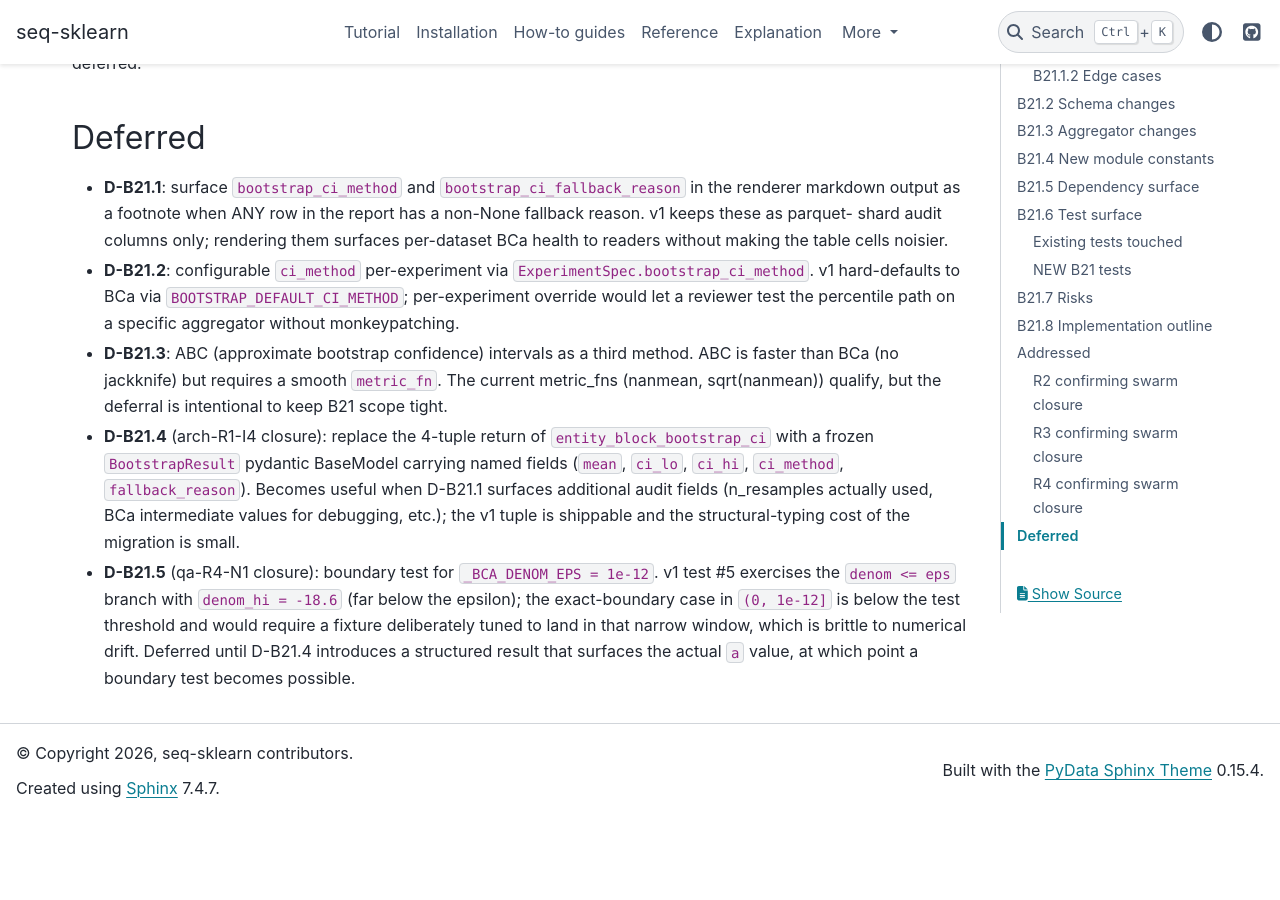
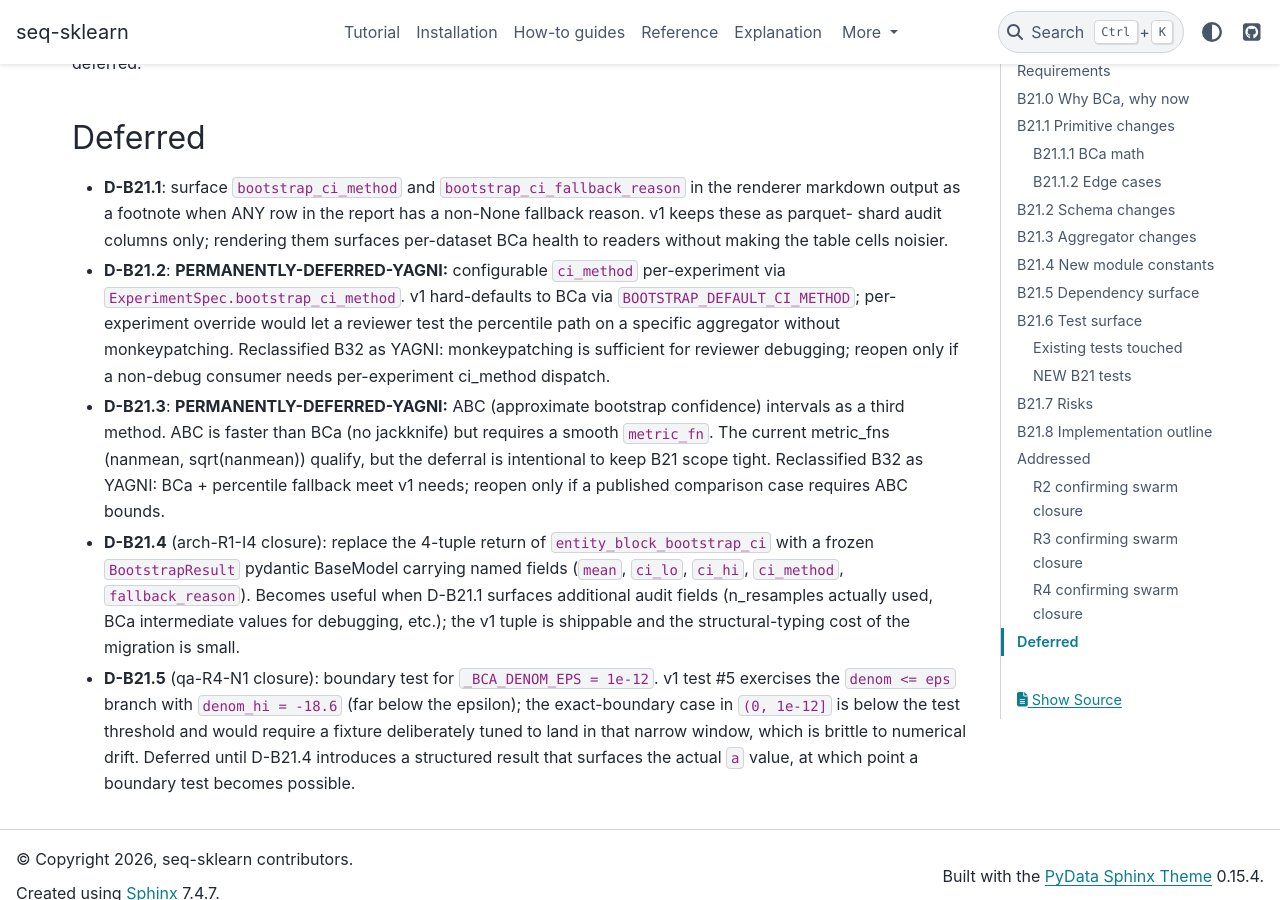
Before and after one commit to switch527/seq-sklearn, a Sphinx documentation site: the page built from docs/benchmark_suite_design_b21_delta.md, in a window 1280 px wide and 900 px high, scrolled down 20447 px. Built offline with Sphinx 7.4.7 and the PyData theme 0.15.4, drawn with Linux system fonts in a browser that asks for light colours; pages that are not in the unit, such as notebooks, are missing from menus; before the commit the page ends 21264 px from its top, so only the background shows below that.

Commit message:
docs(B32): YAGNI sweep (D-B21.2 + D-B21.3 + D-B22.4 + D-B24.2)
Reclassify 4 open deferrals as PERMANENTLY-DEFERRED-YAGNI
per CLAUDE.md "don't add features beyond what the task
requires". Each is a feature gap with no current consumer:
- D-B21.2: per-experiment ci_method dispatch (debug-only;
  monkeypatch suffices).
- D-B21.3: ABC bootstrap method (BCa + percentile
  fallback meet v1 needs).
- D-B22.4: per-kind per-fold flag (5 redundant booleans
  for selectivity no consumer requests).
- D-B24.2: separate oracle ci_method field (tied to
  D-B21.2; same YAGNI).

Doc-only sweep; 1084 tests still pass. PERMANENTLY-DEFERRED-YAGNI
prefix is grep-distinct from B31's PERMANENTLY-DEFERRED
so future audits can distinguish scope-out vs YAGNI.

Net deferral count: 8 open -> 4 open + 4 YAGNI-permanent.
Remaining 4 real-work items: D-B21.4 (refactor), D-B22.2
(oracle per-fold), D-B22.3 (per-seed bootstrap),
D-B24.1 (oracle fallback full-coverage rendering).

Co-Authored-By: Claude Opus 4.7 (1M context) <noreply@anthropic.com>

```diff
--- a/docs/benchmark_suite_design_b21_delta.md
+++ b/docs/benchmark_suite_design_b21_delta.md
@@ -1218,16 +1218,23 @@ deferred.
   shard audit columns only; rendering them surfaces
   per-dataset BCa health to readers without making the
   table cells noisier.
-- **D-B21.2**: configurable `ci_method` per-experiment via
+- **D-B21.2**: **PERMANENTLY-DEFERRED-YAGNI:** configurable
+  `ci_method` per-experiment via
   `ExperimentSpec.bootstrap_ci_method`. v1 hard-defaults to
   BCa via `BOOTSTRAP_DEFAULT_CI_METHOD`; per-experiment
   override would let a reviewer test the percentile path
   on a specific aggregator without monkeypatching.
-- **D-B21.3**: ABC (approximate bootstrap confidence)
-  intervals as a third method. ABC is faster than BCa
-  (no jackknife) but requires a smooth `metric_fn`. The
-  current metric_fns (nanmean, sqrt(nanmean)) qualify, but
-  the deferral is intentional to keep B21 scope tight.
+  Reclassified B32 as YAGNI: monkeypatching is sufficient
+  for reviewer debugging; reopen only if a non-debug
+  consumer needs per-experiment ci_method dispatch.
+- **D-B21.3**: **PERMANENTLY-DEFERRED-YAGNI:** ABC
+  (approximate bootstrap confidence) intervals as a third
+  method. ABC is faster than BCa (no jackknife) but
+  requires a smooth `metric_fn`. The current metric_fns
+  (nanmean, sqrt(nanmean)) qualify, but the deferral is
+  intentional to keep B21 scope tight. Reclassified B32 as
+  YAGNI: BCa + percentile fallback meet v1 needs; reopen
+  only if a published comparison case requires ABC bounds.
 - **D-B21.4** (arch-R1-I4 closure): replace the 4-tuple
   return of `entity_block_bootstrap_ci` with a frozen
   `BootstrapResult` pydantic BaseModel carrying named
```
Also changed, not shown: docs/benchmark_suite_design_b22_delta.md (+6 -2 lines), docs/benchmark_suite_design_b24_delta.md (+8 -4 lines), docs/benchmark_suite_design_b32_delta.md (added, +87 -0 lines).
